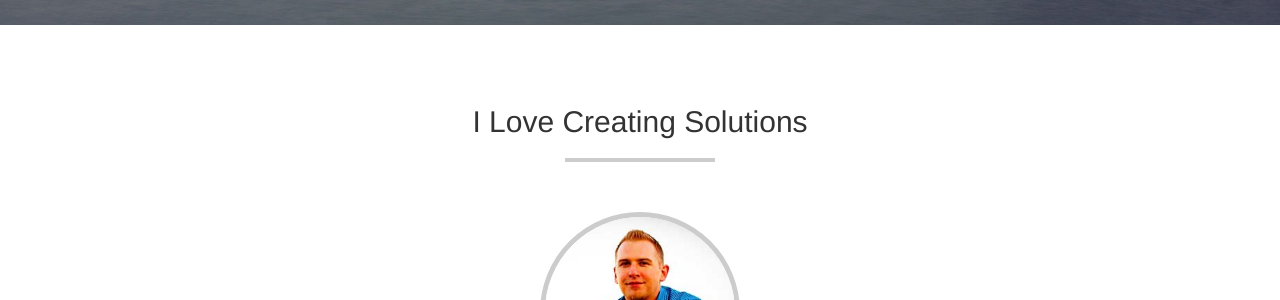
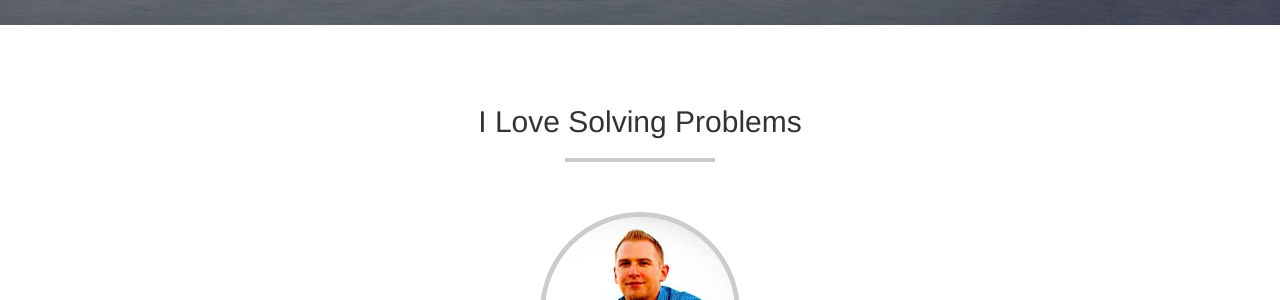
Before and after one commit to briandaub/briandaub.github.io, a Jekyll site: the page built from index.html, in a window 1280 px wide. Shown: the part 675-975 px from the top of the page. Built offline with Jekyll 4.4.1, drawn with Linux system fonts in a browser that asks for light colours.

Commit message:
changed about.html h2 content

```diff
--- a/_includes/about.html
+++ b/_includes/about.html
@@ -1,5 +1,5 @@
 <section class="about container" id="about">
-    <h2>I Love Creating Solutions</h2>
+    <h2>I Love Solving Problems</h2>
     <img src="../img/briandaub.jpg" alt="Brian Daub Headshot"></img>
     <p>Hi, my name is Brian. I am a self-taught Front-End Web Developer. I have a passion for web technology and I love to figure out how things work. I create functional, intuitive, responsive websites utilizing frameworks such as Bootstrap and writing semantic HTML5, CSS3, JavaScript and jQuery. Being self-taught I spend a lot of my free time learning new technologies. Currently I am spending my time learning Gulp, Angular and Sass.</p>
 </section>
```
